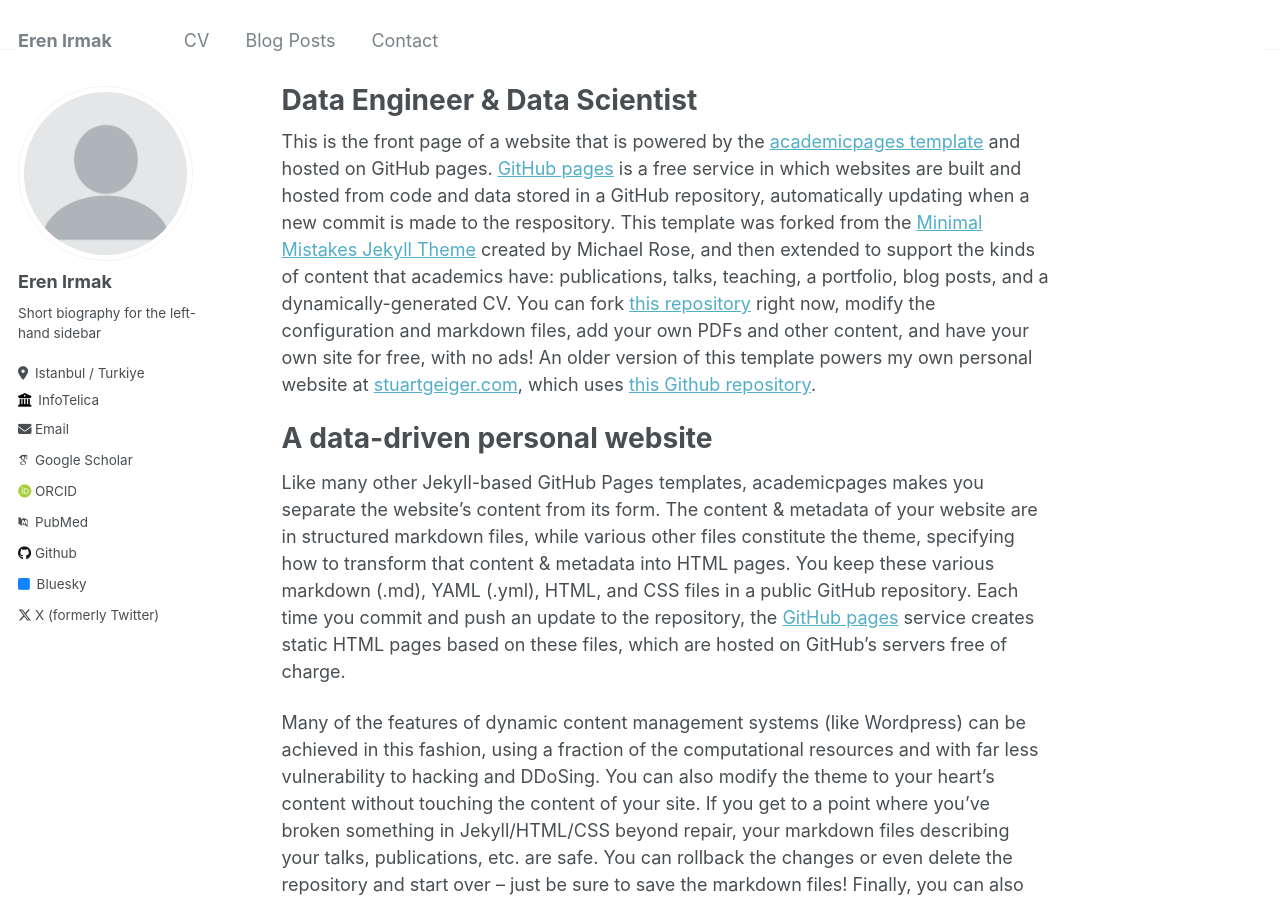
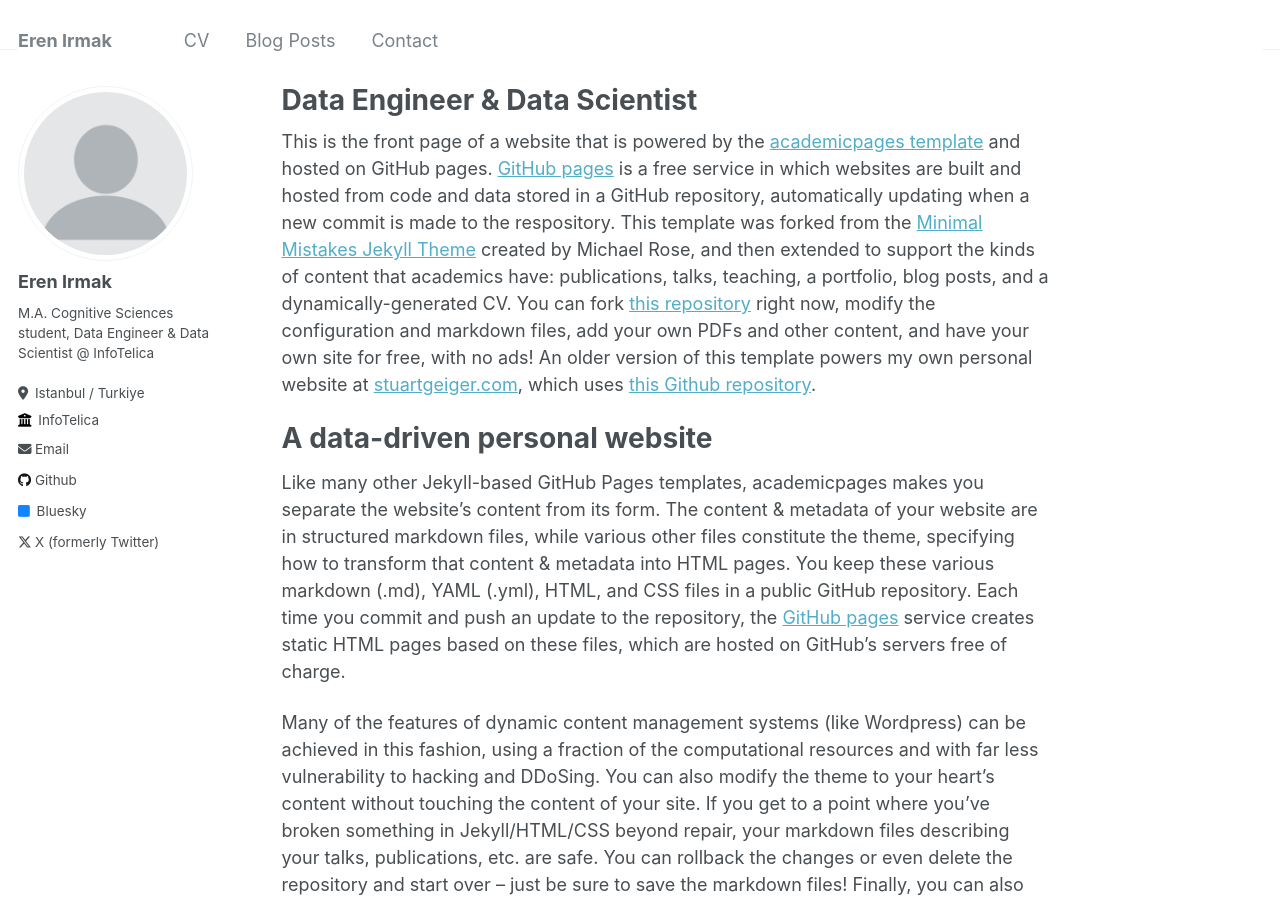
Before and after one commit to erenirmak/erenirmak.github.io, a Jekyll site: the page built from _pages/about.md, in a window 1280 px wide and 900 px high. Built offline with Jekyll 4.4.1, drawn with Linux system fonts in a browser that asks for light colours; some web fonts are replaced.

Commit message:
Update _config.yml

```diff
--- a/_config.yml
+++ b/_config.yml
@@ -24,18 +24,18 @@ author:
   avatar           : "profile.png"
   name             : "Eren Irmak"
   pronouns         : # example: "she/her"
-  bio              : "Short biography for the left-hand sidebar"
+  bio              : "M.A. Cognitive Sciences student, Data Engineer & Data Scientist @ InfoTelica"
   location         : "Istanbul / Turkiye"
   employer         : "InfoTelica"
   uri              : # URL
-  email            : "none@example.org"
+  email            : "irmak.eren@gmail.com"
 
   # Academic websites
   arxiv            : # URL - Update with the correct link to your profile
-  googlescholar    : "https://scholar.google.com/citations?user=PS_CX0AAAAAJ"
+  googlescholar    : # "https://scholar.google.com/citations?user=PS_CX0AAAAAJ"
   impactstory      : # URL
-  orcid            : "http://orcid.org/yourorcidurl"
-  pubmed           : "https://www.ncbi.nlm.nih.gov/pubmed/?term=john+snow"
+  orcid            : # "http://orcid.org/yourorcidurl"
+  pubmed           : # "https://www.ncbi.nlm.nih.gov/pubmed/?term=john+snow"
   researchgate     : # URL
 
   # Repositories and software development
```
